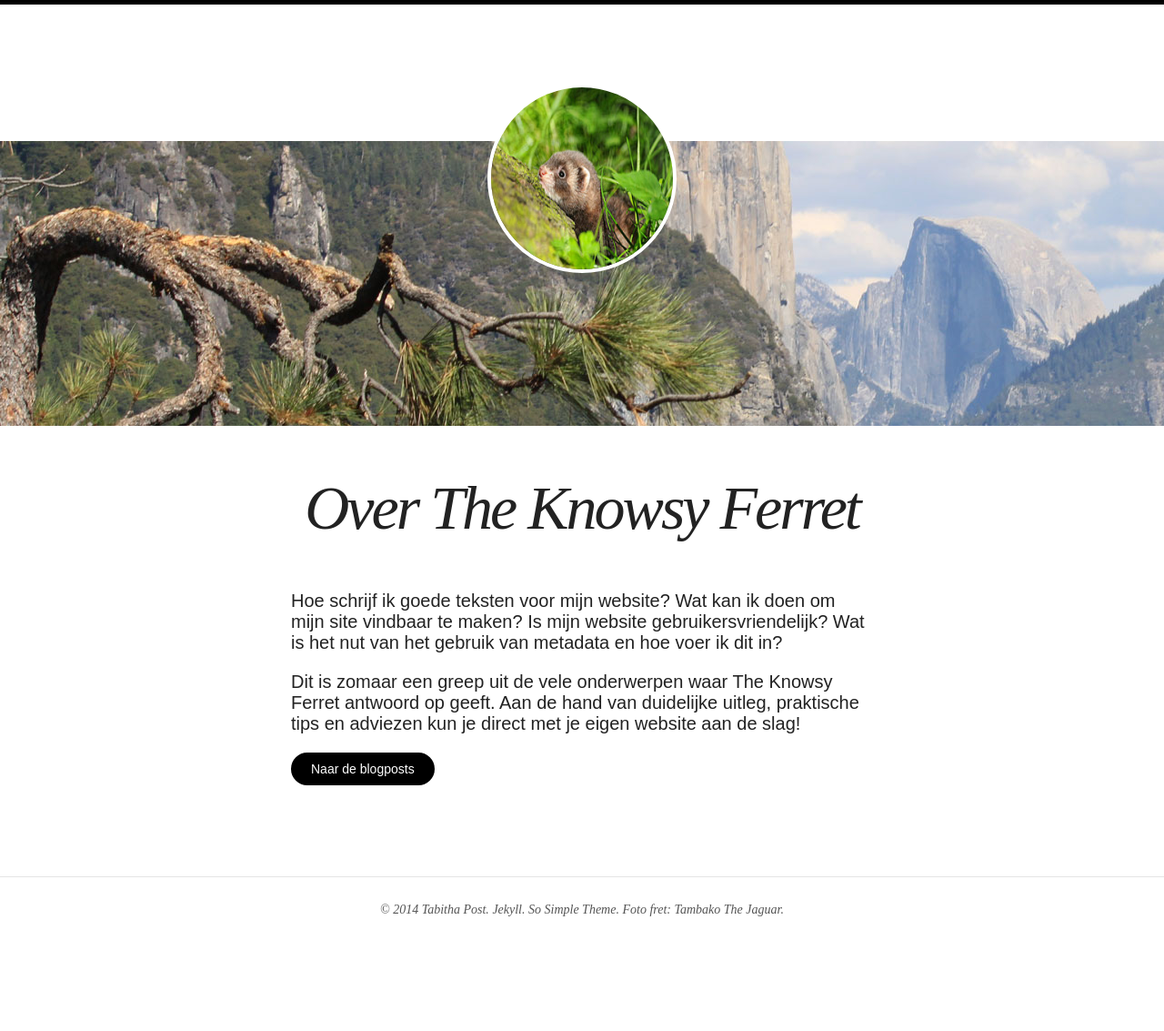
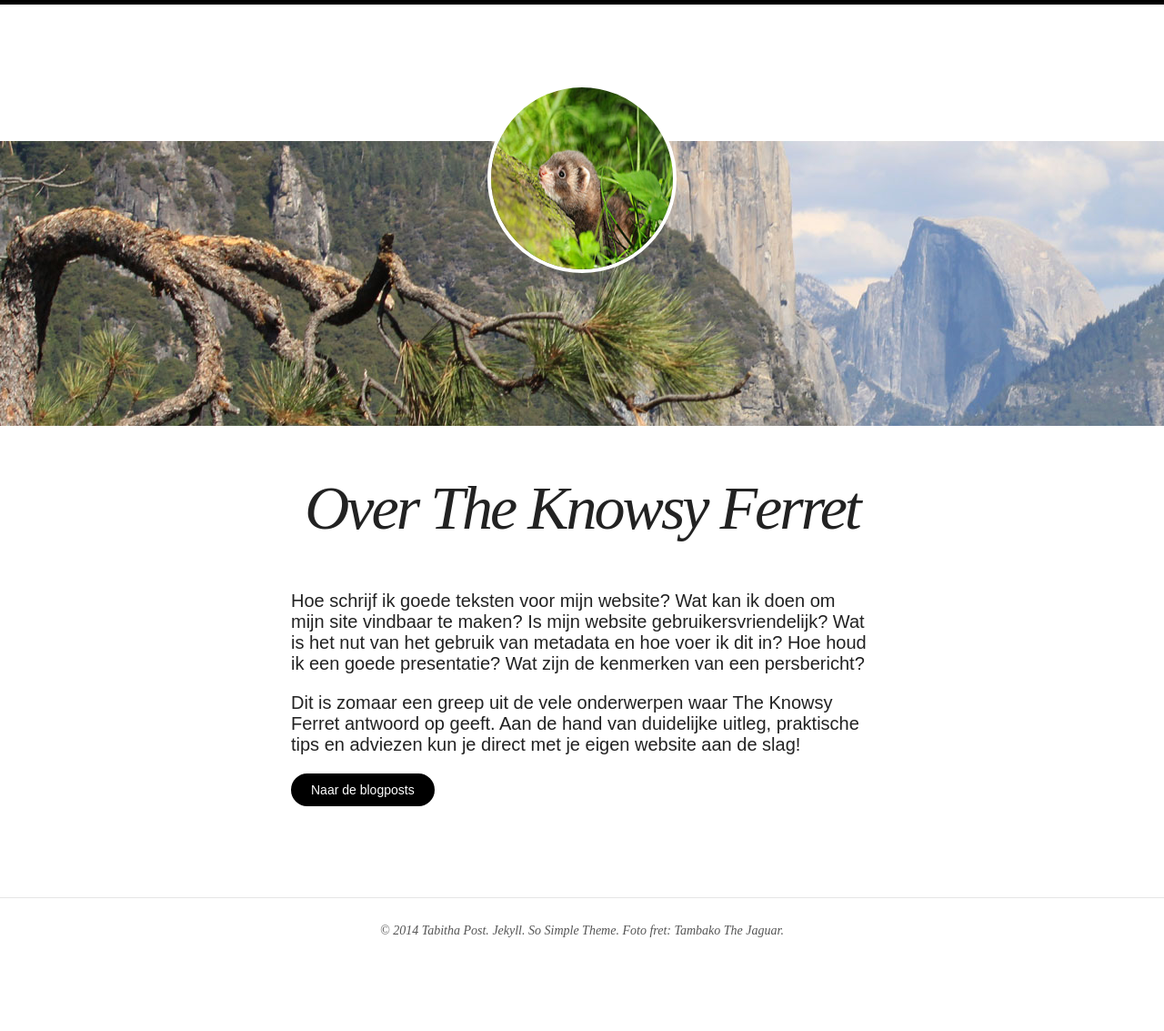
Before and after one commit to TheKnowsyFerret/theknowsyferret.github.io, a Jekyll site: the page built from about.md, in a window 1280 px wide. Shown: the whole page at 91% size. Built offline with Jekyll 4.4.1, drawn with Linux system fonts in a browser that asks for light colours; nearby versions of some CDN libraries; before the commit the page ends 1110 px from its top, so only the background shows below that.

Commit message:
aanpassing

```diff
--- a/about.md
+++ b/about.md
@@ -12,7 +12,8 @@ image:
 
 Hoe schrijf ik goede teksten voor mijn website? Wat kan ik doen om
 mijn site vindbaar te maken? Is mijn website gebruikersvriendelijk? Wat is het nut van het gebruik van metadata en
-hoe voer ik dit in?
+hoe voer ik dit in? Hoe houd ik een goede presentatie? Wat zijn de
+kenmerken van een persbericht?
 
 Dit is zomaar een greep uit de vele onderwerpen waar The Knowsy Ferret antwoord op geeft. Aan de
 hand van duidelijke uitleg, praktische tips en adviezen kun je direct
```
